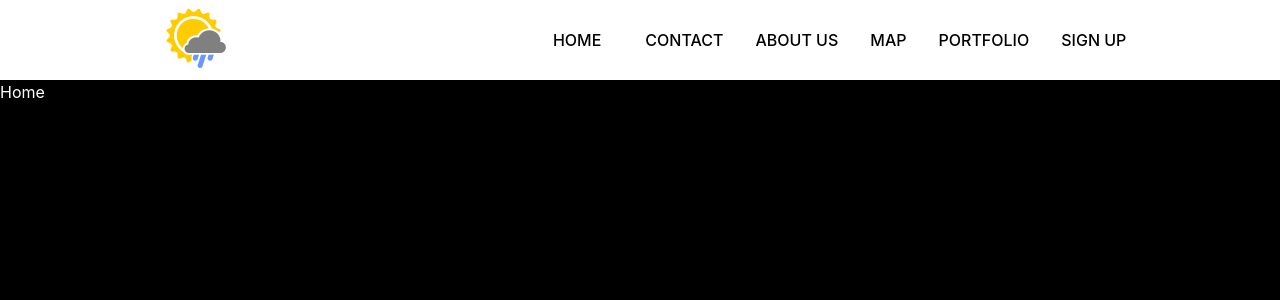
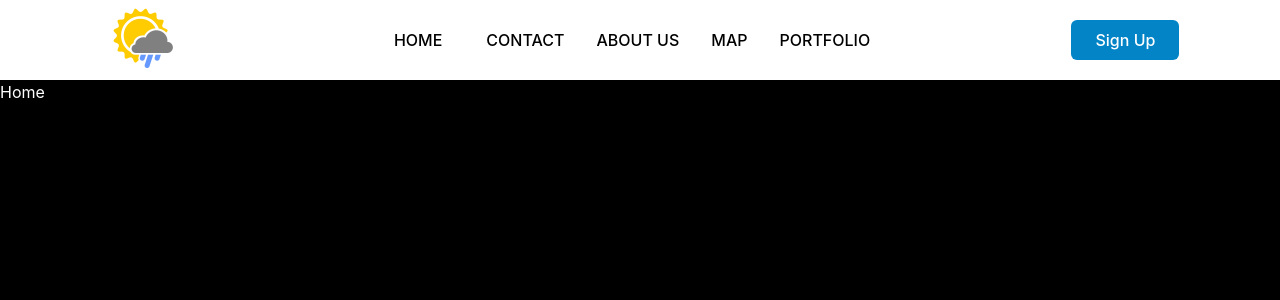
Before and after one commit to Pinto1232/WeatherApp, a React (Vite) app: page / in a window 1280 px wide. Shown: the top 300 px of the page. Built offline with nearby package versions, Linux system fonts and the light colour scheme.

Commit message:
Routing is now working

```diff
--- a/src/App.tsx
+++ b/src/App.tsx
@@ -15,7 +15,7 @@ declare global
   }
 }
 
-function App() {
+function App(props: any) {
 
 
   return (
--- /dev/null
+++ b/src/components/button/BtnSignUp.tsx
@@ -0,0 +1,11 @@
+import React from 'react'
+
+const BtnSignUp = () => {
+  return (
+    <div>
+       <button type="submit" className='bg-midnight text-white px-6 py-2 rounded-md hover:bg-silver hover:decoration-blue-40'>Sign Up</button>
+     </div>
+  )
+}
+
+export default BtnSignUp
--- a/src/components/button/Button.tsx
+++ /dev/null
@@ -1,9 +0,0 @@
-import React from 'react'
-
-const Button = () => {
-  return (
-    <div>Button</div>
-  )
-}
-
-export default Button
--- a/src/components/navLinks/NavLinks.tsx
+++ b/src/components/navLinks/NavLinks.tsx
@@ -1,4 +1,6 @@
 import React from 'react'
+import { Link } from 'react-router-dom'
+
 
 const NavLinks = () => {
     const links = [
@@ -23,11 +25,6 @@ const NavLinks = () => {
             label: 'Portfolio',
             to: '/portfolio'
         },
-        {
-            id: 4,
-            label: 'Sign Up',
-            to: '/signup'
-        },
     ]
 
   return (
@@ -35,7 +32,9 @@ const NavLinks = () => {
           {links.map((link) => (
               <div key={link.id}>
                   <div>
-                      <h1>{link.label}</h1>
+                      <Link to={link.to}>
+                          {link.label}
+                      </Link>
                   </div>
             </div>
         ))}
--- a/src/components/navbar/NavBar.tsx
+++ b/src/components/navbar/NavBar.tsx
@@ -1,9 +1,10 @@
 import React from 'react'
 import { Link } from 'react-router-dom'
+import BtnSignUp from '../button/BtnSignUp'
 import NavLinks from '../navLinks/NavLinks'
 import logo from './../../assets/logo.png'
 
-const navBar = () => {
+const navBar = (props: any) => {
   return (
       <nav className='bg-white'>
           <div className='flex items-center font-medium justify-around'>
@@ -17,9 +18,20 @@ const navBar = () => {
                          Home
                       </Link>
                   </li>
-                  <NavLinks/>
+                  <NavLinks />
               </ul>
 
+              <div className="md:block hiddend">
+                 <BtnSignUp/>
+              </div>
+
+             {/*  <ul>
+                  <li>
+                    <Link to="/" className=" px-3 inline-block">
+                         Home
+                     </Link>
+                  </li>
+              </ul> */}
           </div>
       </nav>
   )
--- a/tailwind.config.js
+++ b/tailwind.config.js
@@ -15,7 +15,21 @@ module.exports = {
       '5xl': '3rem',
       '6xl': '4rem',
       '7xl': '5rem',
-    }
+    },
+
+    colors: {
+      transparent: 'transparent',
+      current: 'currentColor',
+      'white': '#ffffff',
+      'black': '#000',
+      'purple': '#3f3cbb',
+      'midnight': '#0284c7',
+      'metal': '#565584',
+      'tahiti': '#3ab7bf',
+      'silver': '#ecebff',
+      'bubble-gum': '#ff77e9',
+      'bermuda': '#78dcca',
+    },
   },
   plugins: [
     require('@tailwindcss/typography'),
```
